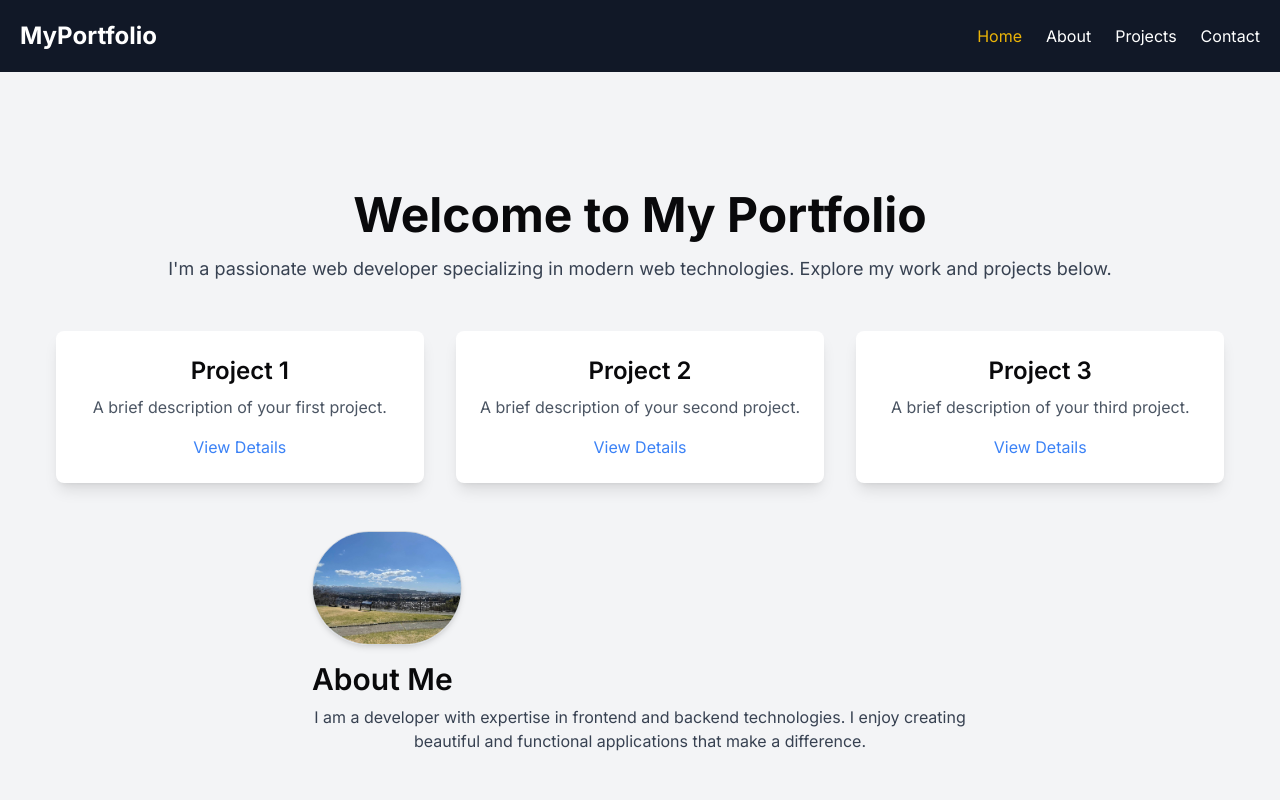
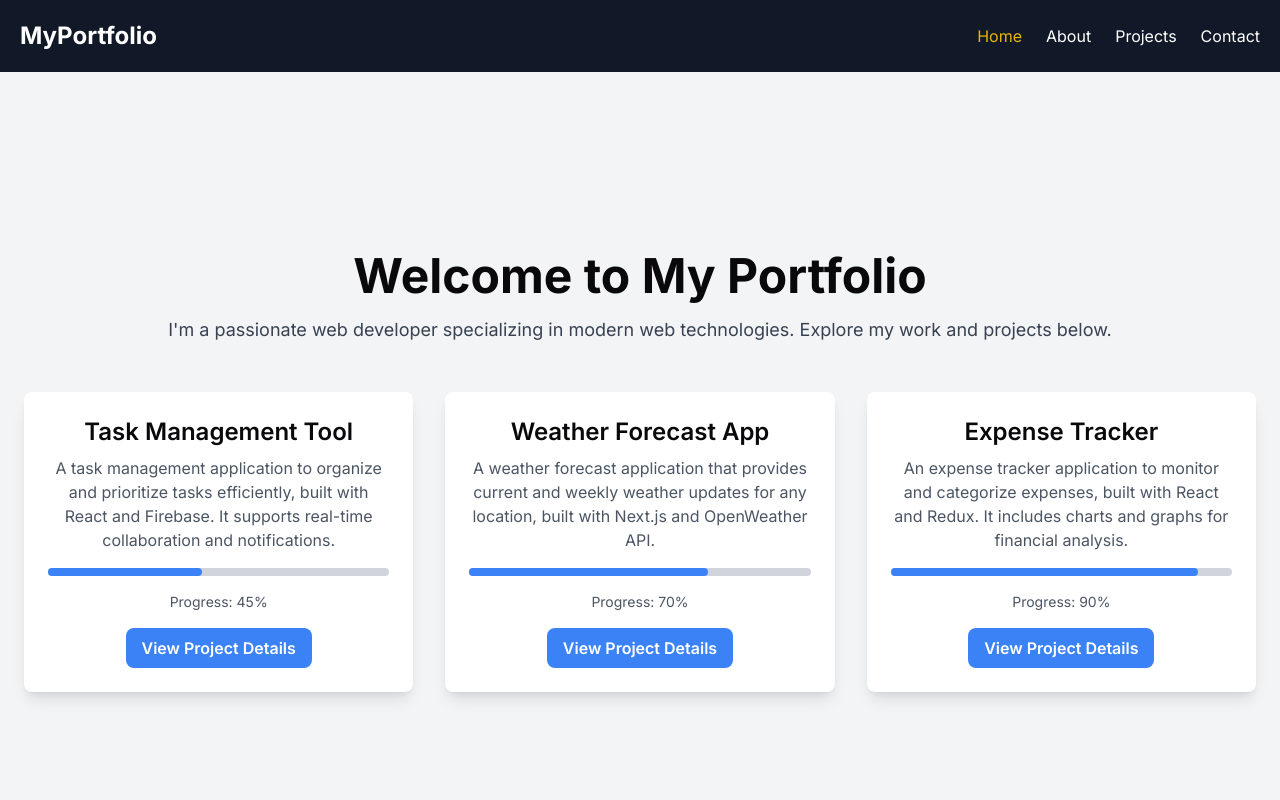
Before and after one commit to Tsubasa-2005/Portfolio_Site, a Next.js app: page / in a window 1280 px wide. Shown: the top 800 px of the page. Built offline with nearby package versions, Linux system fonts and the light colour scheme.

Commit message:
:sparkles: home page

```diff
--- /dev/null
+++ b/app/components/home/HeroSection.tsx
@@ -0,0 +1,16 @@
+// app/components/HeroSection.tsx
+import React from "react";
+
+const HeroSection: React.FC = () => {
+    return (
+        <section className="text-center mb-12">
+            <h1 className="text-5xl font-bold mb-4">Welcome to My Portfolio</h1>
+            <p className="text-lg text-gray-700">
+                I'm a passionate web developer specializing in modern web technologies.
+                Explore my work and projects below.
+            </p>
+        </section>
+    );
+};
+
+export default HeroSection;
--- /dev/null
+++ b/app/components/home/ProjectCard.tsx
@@ -0,0 +1,37 @@
+// app/components/ProjectCard.tsx
+import React from "react";
+import Link from "next/link";
+
+interface ProjectCardProps {
+    title: string;
+    description: string;
+    progress: number;
+    projectId: number;
+}
+
+const ProjectCard: React.FC<ProjectCardProps> = ({ title, description, progress, projectId }) => {
+    return (
+        <div className="bg-white shadow-lg rounded-lg p-6 text-center">
+            <h2 className="text-2xl font-semibold mb-2">{title}</h2>
+            <p className="text-gray-600 mb-4">{description}</p>
+
+            {/* 進捗バー */}
+            <div className="h-2 bg-gray-300 rounded-full mb-4">
+                <div
+                    className="h-full bg-blue-500 rounded-full"
+                    style={{ width: `${progress}%` }}
+                ></div>
+            </div>
+            <p className="text-sm text-gray-600 mb-4">Progress: {progress}%</p>
+
+            <Link
+                href={`/projects/${projectId}`}
+                className="inline-block bg-blue-500 text-white font-semibold py-2 px-4 rounded-lg hover:bg-blue-600 transition-colors duration-300"
+            >
+                View Project Details
+            </Link>
+        </div>
+    );
+};
+
+export default ProjectCard;
--- /dev/null
+++ b/app/components/home/ProjectsGrid.tsx
@@ -0,0 +1,26 @@
+// app/components/ProjectsGrid.tsx
+import React from "react";
+import ProjectCard from "./ProjectCard";
+import {Project} from "@/app/types/db/core";
+
+interface ProjectsGridProps {
+    projects: Project[];
+}
+
+const ProjectsGrid: React.FC<ProjectsGridProps> = ({ projects }) => {
+    return (
+        <section className="grid gap-8 lg:grid-cols-3">
+            {projects.map((project) => (
+                <ProjectCard
+                    key={project.id}
+                    title={project.title}
+                    description={project.description}
+                    progress={project.progress}
+                    projectId={project.id}
+                />
+            ))}
+        </section>
+    );
+};
+
+export default ProjectsGrid;
--- a/app/page.tsx
+++ b/app/page.tsx
@@ -1,75 +1,16 @@
-import Image from "next/image";
+// app/page.tsx
+import React from "react";
+import { projects } from "@/SampleData/data";
+import HeroSection from "@/app/components/home/HeroSection";
+import ProjectsGrid from "@/app/components/home/ProjectsGrid";
 
 export default function Home() {
-  return (
-      <main className="flex flex-col items-center justify-center min-h-screen p-6 bg-gray-100">
-        <section className="text-center mb-12">
-          <h1 className="text-5xl font-bold mb-4">Welcome to My Portfolio</h1>
-          <p className="text-lg text-gray-700">
-            I'm a passionate web developer specializing in modern web technologies.
-            Explore my work and projects below.
-          </p>
-        </section>
+    const ongoingProjects = projects.filter((project) => project.progress < 100);
 
-        <section className="grid gap-8 lg:grid-cols-3">
-          <div className="bg-white shadow-lg rounded-lg p-6 text-center">
-            <h2 className="text-2xl font-semibold mb-2">Project 1</h2>
-            <p className="text-gray-600 mb-4">
-              A brief description of your first project.
-            </p>
-            <a
-                href="#"
-                className="text-blue-500 hover:underline"
-                target="_blank"
-                rel="noopener noreferrer"
-            >
-              View Details
-            </a>
-          </div>
-          <div className="bg-white shadow-lg rounded-lg p-6 text-center">
-            <h2 className="text-2xl font-semibold mb-2">Project 2</h2>
-            <p className="text-gray-600 mb-4">
-              A brief description of your second project.
-            </p>
-            <a
-                href="#"
-                className="text-blue-500 hover:underline"
-                target="_blank"
-                rel="noopener noreferrer"
-            >
-              View Details
-            </a>
-          </div>
-          <div className="bg-white shadow-lg rounded-lg p-6 text-center">
-            <h2 className="text-2xl font-semibold mb-2">Project 3</h2>
-            <p className="text-gray-600 mb-4">
-              A brief description of your third project.
-            </p>
-            <a
-                href="#"
-                className="text-blue-500 hover:underline"
-                target="_blank"
-                rel="noopener noreferrer"
-            >
-              View Details
-            </a>
-          </div>
-        </section>
-
-        <section className="mt-12">
-          <Image
-              src="/profile.jpg"  // 自分の写真やロゴに置き換え
-              alt="Profile Picture"
-              width={150}
-              height={150}
-              className="rounded-full border border-gray-300 shadow-md"
-          />
-          <h2 className="text-3xl font-semibold mt-4">About Me</h2>
-          <p className="text-center text-gray-700 mt-2 max-w-prose">
-            I am a developer with expertise in frontend and backend technologies.
-            I enjoy creating beautiful and functional applications that make a difference.
-          </p>
-        </section>
-      </main>
-  );
+    return (
+        <main className="flex flex-col items-center justify-center min-h-screen p-6 bg-gray-100">
+            <HeroSection />
+            <ProjectsGrid projects={ongoingProjects} />
+        </main>
+    );
 }
```
